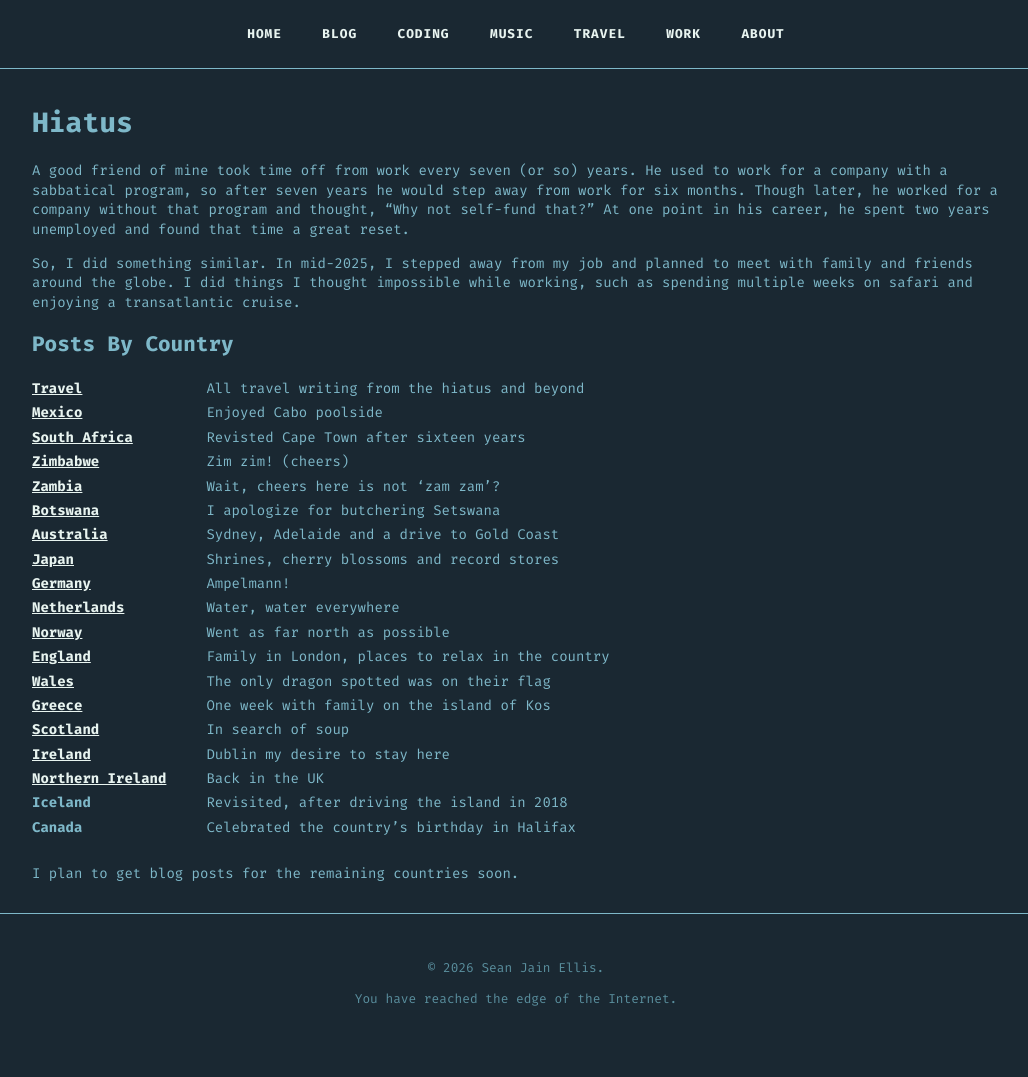
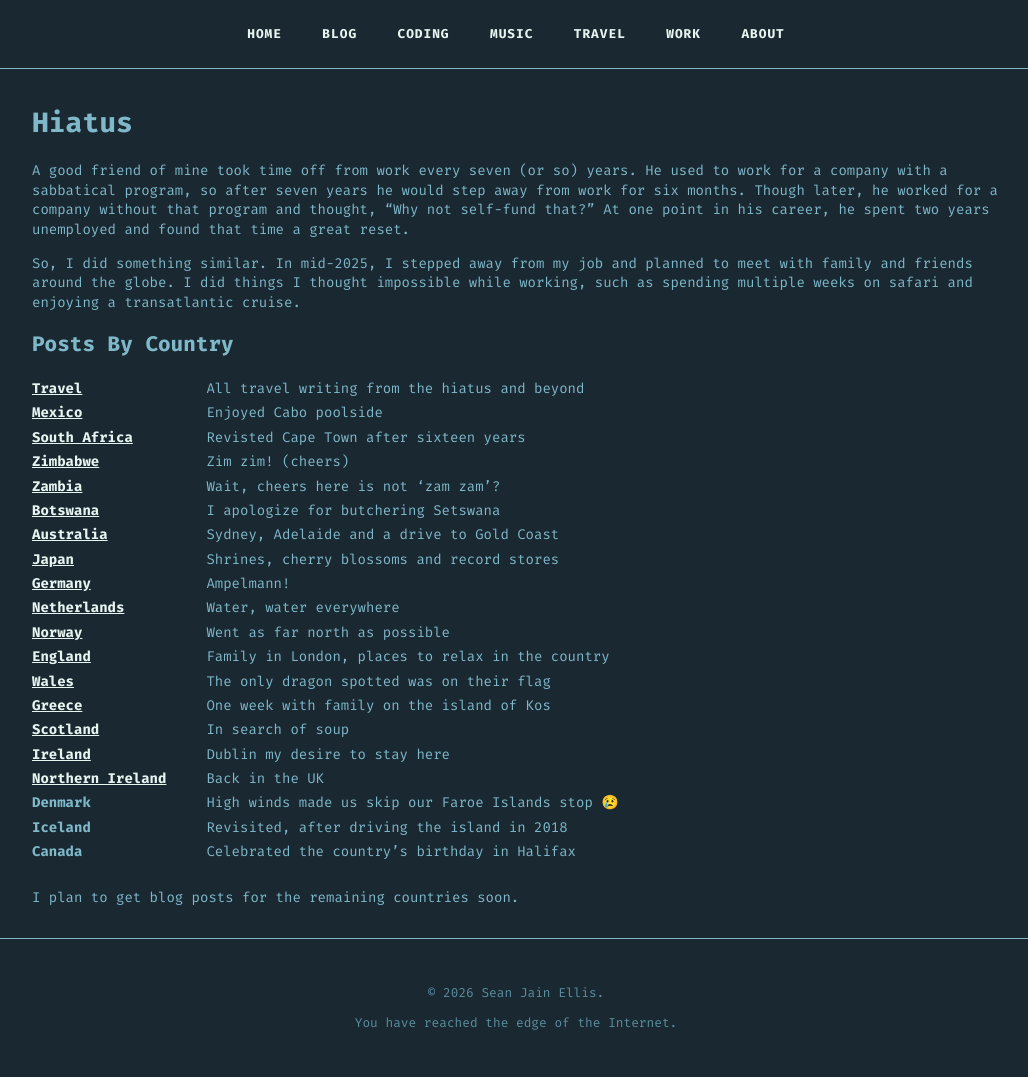
Before and after one commit to bandarji/bandarji.github.io, a Jekyll site: the page built from hiatus.md, in a window 1280 px wide. Shown: the whole page, without its empty margins (124-1152 px from the left). Built offline with Jekyll 4.4.1, drawn with Linux system fonts in a browser that asks for light colours; our own code applies the rules of GitHub Pages for plain Markdown files; before the commit the page ends 1053 px from its top, so only the background shows below that.

Commit message:
doc: mentioned the Faroe Islands stop

```diff
--- a/hiatus.md
+++ b/hiatus.md
@@ -40,6 +40,7 @@ and enjoying a transatlantic cruise.
 | **[Scotland][scotland]** | In search of soup |
 | **[Ireland][ireland]** | Dublin my desire to stay here |
 | **[Northern Ireland][northern-ireland]** | Back in the UK  |
+| **Denmark** | High winds made us skip our Faroe Islands stop 😢 |
 | **Iceland** | Revisited, after driving the island in 2018 |
 | **Canada** | Celebrated the country's birthday in Halifax |
 {:.home-links}
```
